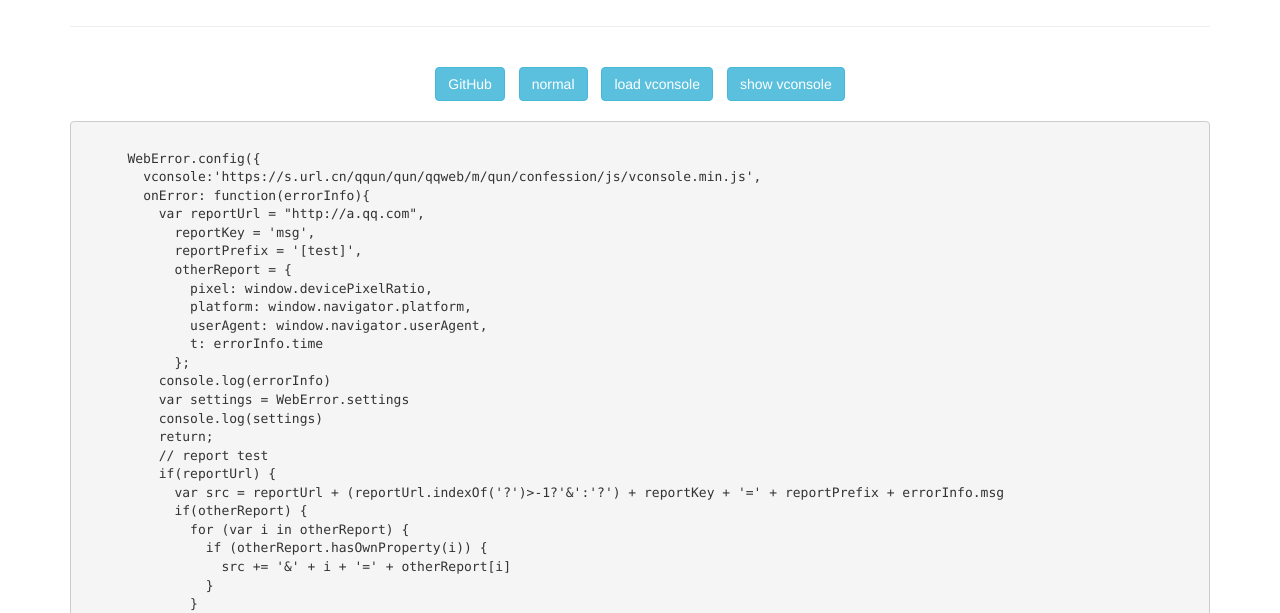
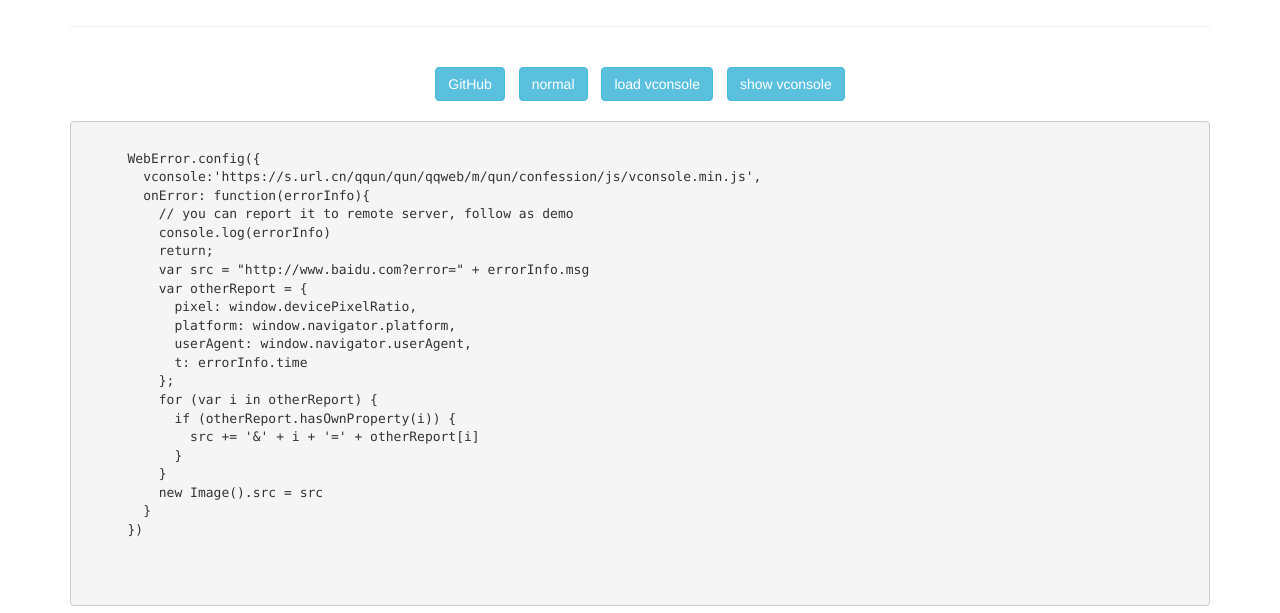
Before and after one commit to EvanLiu2968/web-error, a website: page index.html in a window 1280 px wide. Shown: the part 145-758 px from the top of the page. Drawn offline with nearby package versions, Linux system fonts and the light colour scheme.

Commit message:
modify test html.

```diff
--- a/index.html
+++ b/index.html
@@ -71,31 +71,22 @@
       WebError.config({
         vconsole:'https://s.url.cn/qqun/qun/qqweb/m/qun/confession/js/vconsole.min.js',
         onError: function(errorInfo){
-          var reportUrl = "http://a.qq.com",
-            reportKey = 'msg',
-            reportPrefix = '[test]',
-            otherReport = {
+          // you can report it to remote server, follow as demo
+          console.log(errorInfo)
+          return;
+          var src = "http://www.baidu.com?error=" + errorInfo.msg
+          var otherReport = {
             pixel: window.devicePixelRatio,
             platform: window.navigator.platform,
             userAgent: window.navigator.userAgent,
             t: errorInfo.time
           };
-          console.log(errorInfo)
-          var settings = WebError.settings
-          console.log(settings)
-          return;
-          // report test
-          if(reportUrl) {
-            var src = reportUrl + (reportUrl.indexOf('?')>-1?'&':'?') + reportKey + '=' + reportPrefix + errorInfo.msg
-            if(otherReport) {
           for (var i in otherReport) {
             if (otherReport.hasOwnProperty(i)) {
               src += '&' + i + '=' + otherReport[i]
             }
           }
-            }
           new Image().src = src
-          }
         }
       })
 
```
Lines whose indentation alone changed are shown as unchanged.
